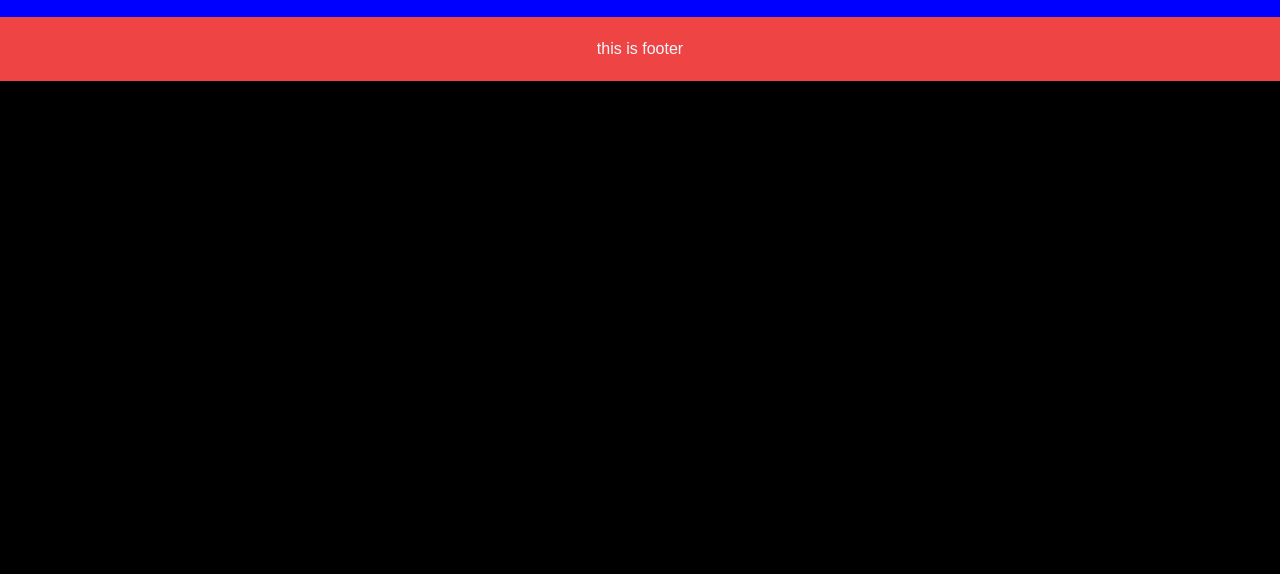
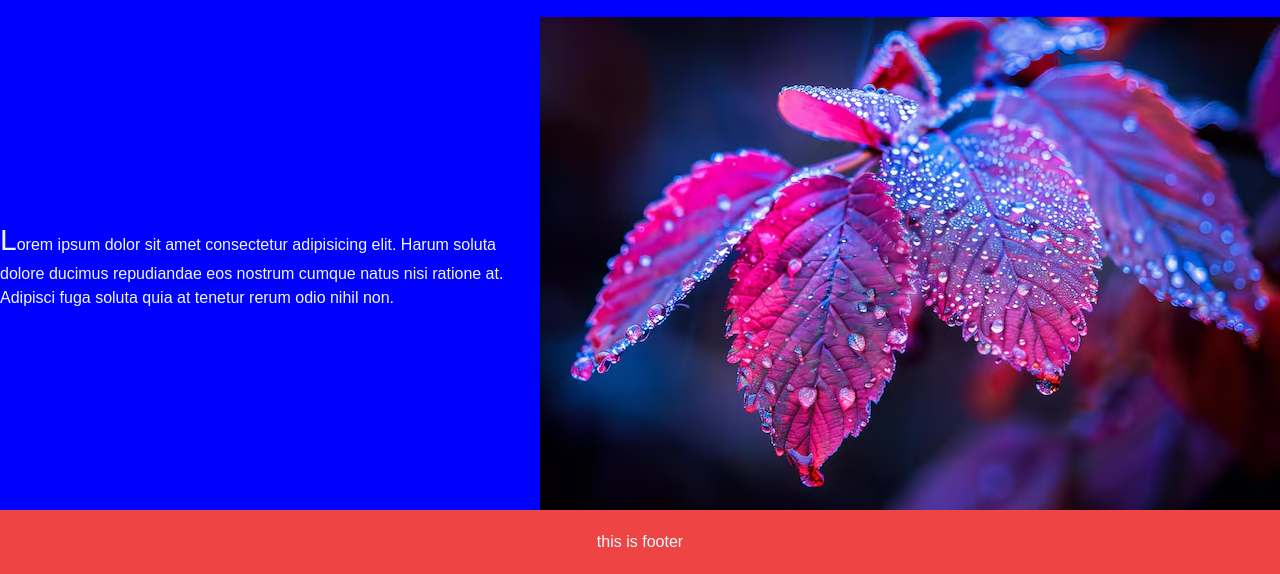
Before and after one commit to ankur7990/HTML, a website: page layout/index.html in a window 1280 px wide. Shown: the part 1327-1901 px from the top of the page. Before the commit the page ends 1408 px from the top, so only its background shows below. Drawn offline with nearby package versions, Linux system fonts and the light colour scheme; files that its build step writes are made by us from their sources.

Commit message:
added new section.

```diff
--- a/layout/index.html
+++ b/layout/index.html
@@ -200,6 +200,19 @@
           </div>
         </div>
       </section>
+
+      <section>
+        <div class="flex justify-center items-center">
+          <p>
+            Lorem ipsum dolor sit amet consectetur adipisicing elit. Harum
+            soluta dolore ducimus repudiandae eos nostrum cumque natus nisi
+            ratione at. Adipisci fuga soluta quia at tenetur rerum odio nihil
+            non.
+          </p>
+
+          <img src="./images/img-1.png" alt="images" />
+        </div>
+      </section>
       <!-- <section>
         <div class="flex items-center justify-center h-screen bg-gray-100">
           <div class="bg-white p-6 rounded shadow-md w-80">
```
